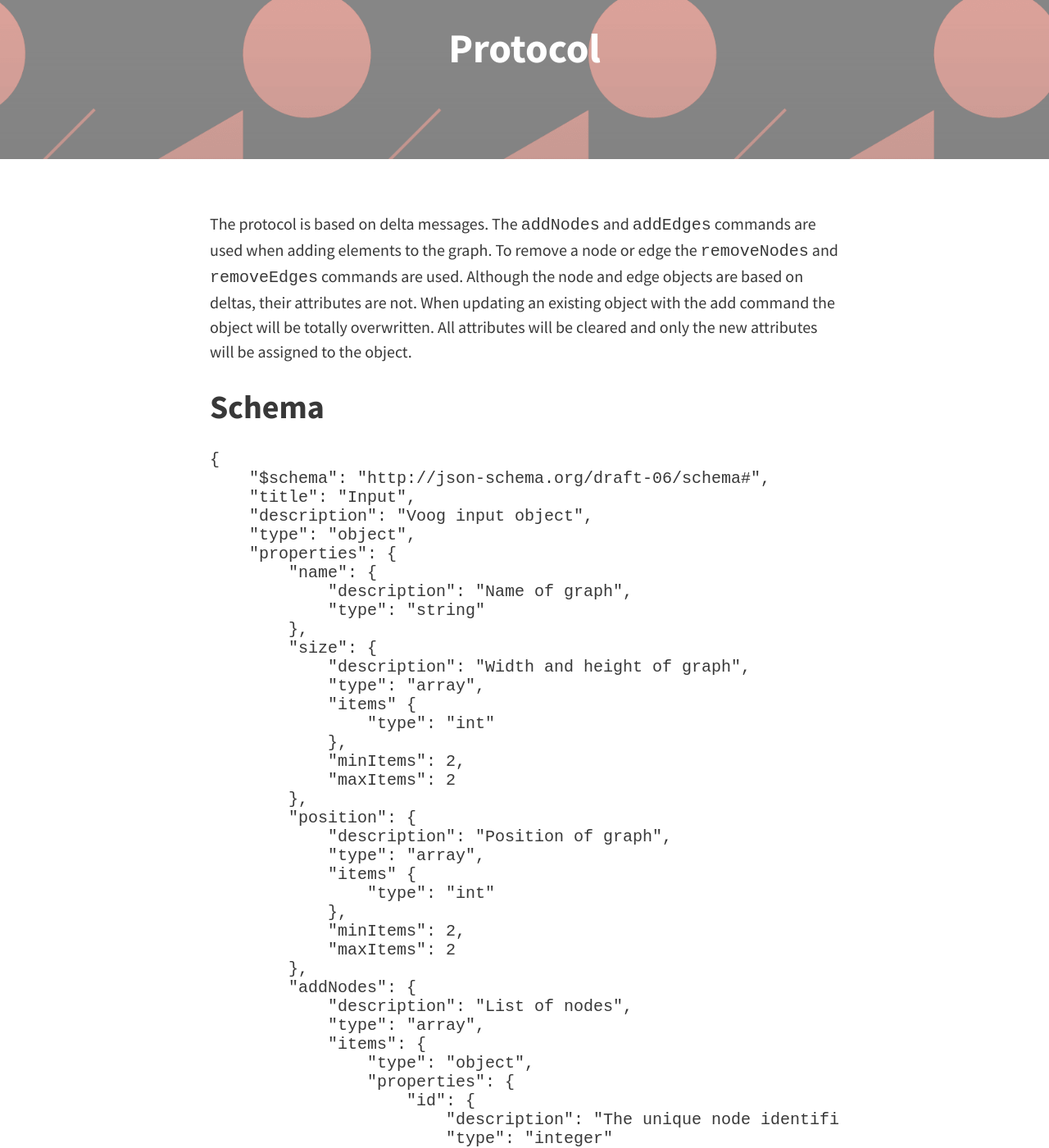
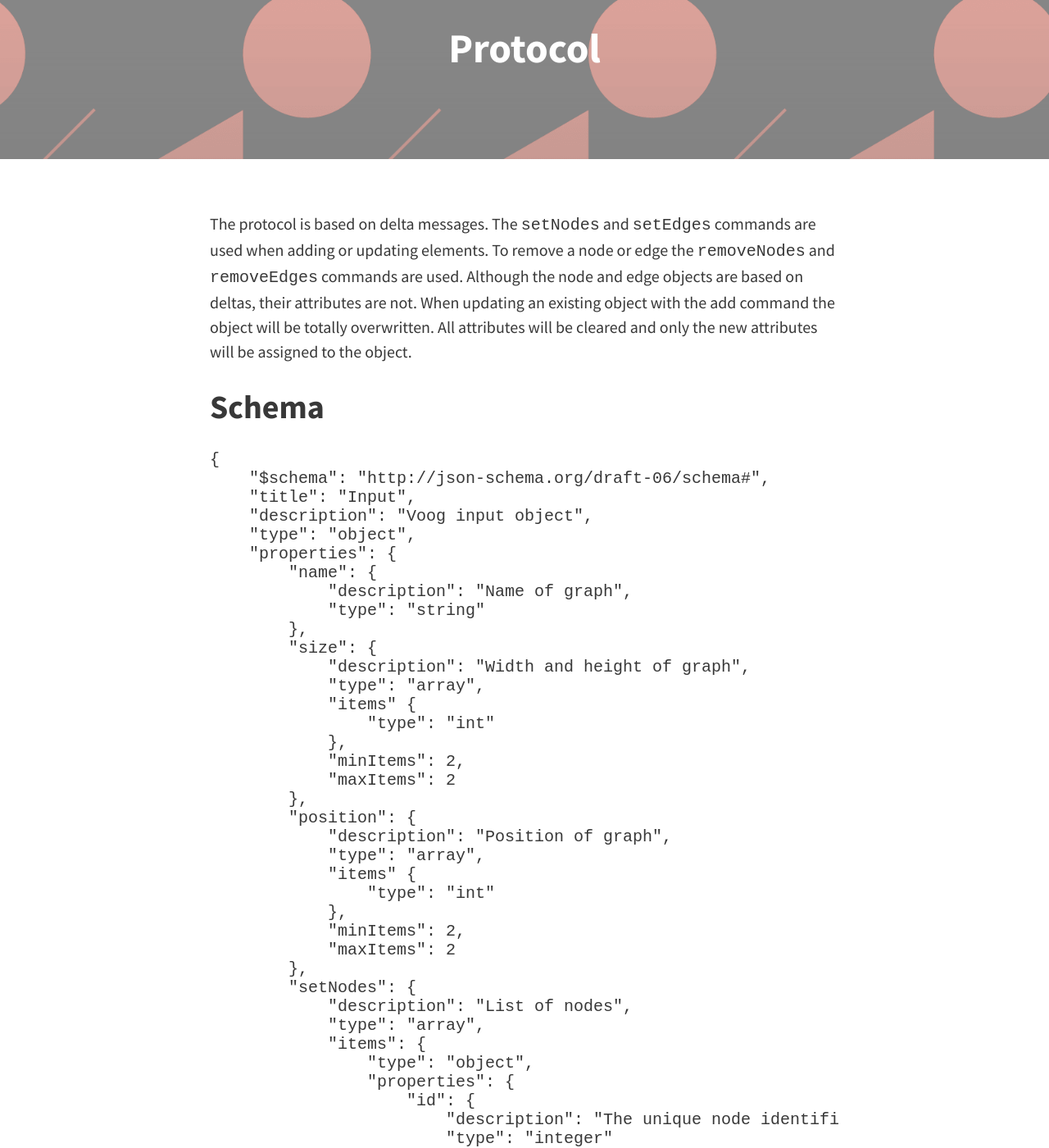
Before and after one commit to kantega/voog, a Jekyll site: the page built from protocol.md, in a window 1280 px wide and 1400 px high, scrolled down 201 px. Shown: the whole window at 82% size. Built offline with Jekyll 4.4.1, drawn with Linux system fonts in a browser that asks for light colours; some of the changed text lies outside the part shown.

Commit message:
Rename commands

```diff
--- a/assets/js/network.js
+++ b/assets/js/network.js
@@ -348,8 +348,8 @@ function run() {
         "name": "network",
         "size": [networkNode.offsetWidth, networkNode.offsetHeight],
         "position": [networkNode.offsetLeft, networkNode.offsetTop],
-        "addNodes": nodes,
-        "addEdges": edges
+        "setNodes": nodes,
+        "setEdges": edges
     }));
 }
 
--- a/assets/js/tree.js
+++ b/assets/js/tree.js
@@ -42,8 +42,8 @@ function createGraph(minNodes, maxNodes) {
         "name": "tree",
         "size": [treeNode.offsetWidth, treeNode.offsetHeight],
         "position": [treeNode.offsetLeft, treeNode.offsetTop],
-        "addNodes": sendNodes,
-        "addEdges": sendEdges
+        "setNodes": sendNodes,
+        "setEdges": sendEdges
     }));
 }
 
--- a/protocol.md
+++ b/protocol.md
@@ -5,8 +5,8 @@ permalink: /protocol/
 feature-img: "assets/img/sample_feature_img_2.png"
 ---
 
-The protocol is based on delta messages. The `addNodes` and `addEdges` commands are used when adding elements
-to the graph. To remove a node or edge the `removeNodes` and `removeEdges` commands are used.
+The protocol is based on delta messages. The `setNodes` and `setEdges` commands are used when adding or updating elements.
+To remove a node or edge the `removeNodes` and `removeEdges` commands are used.
 Although the node and edge objects are based on deltas, their attributes are not. When updating an existing object
 with the add command the object will be totally overwritten. All attributes will be cleared and only the new attributes
 will be assigned to the object.
@@ -41,7 +41,7 @@ will be assigned to the object.
             "minItems": 2,
             "maxItems": 2
         },
-        "addNodes": {
+        "setNodes": {
             "description": "List of nodes",
             "type": "array",
             "items": {
@@ -89,7 +89,7 @@ will be assigned to the object.
                 }
             }
         },
-        "addEdges": {
+        "setEdges": {
             "description": "List of edges",
             "type": "array",
             "items": {
```
Also changed, not shown: examples.md (+4 -4 lines), assets/js/voog.js.
